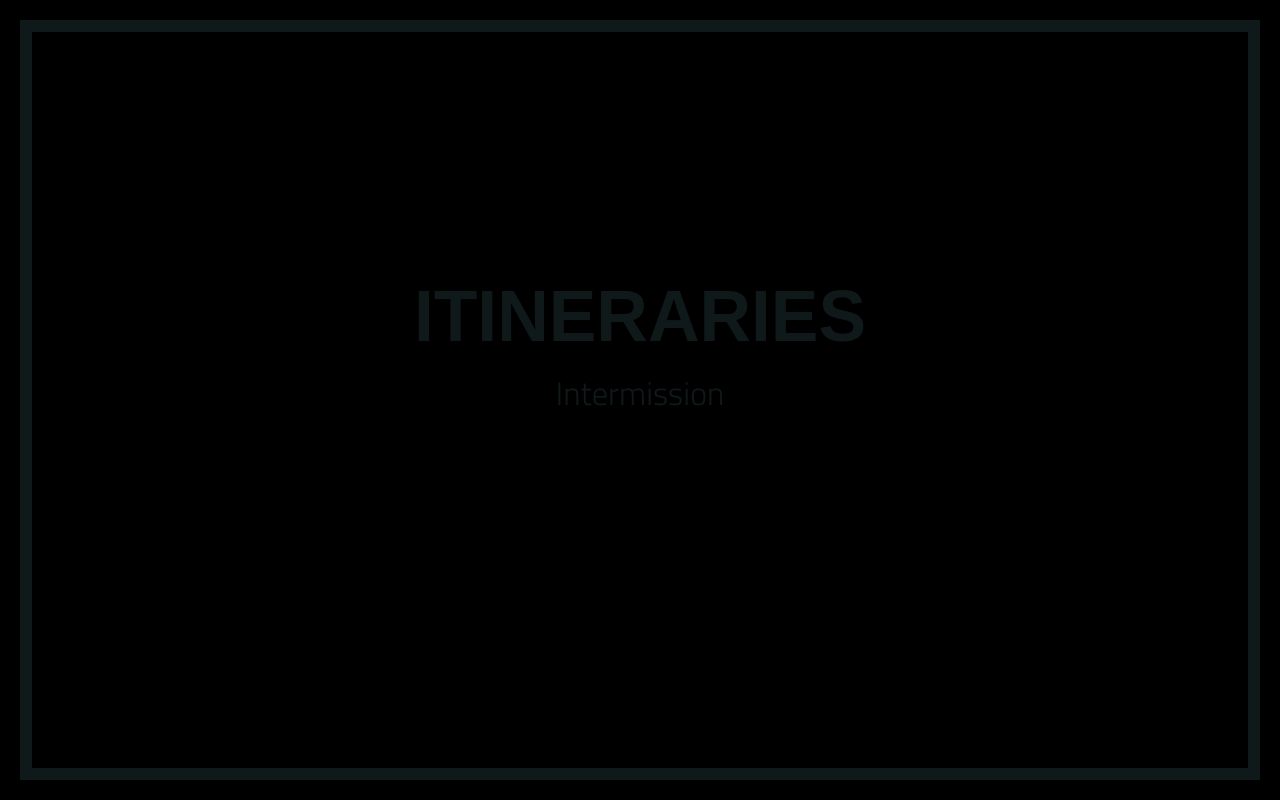
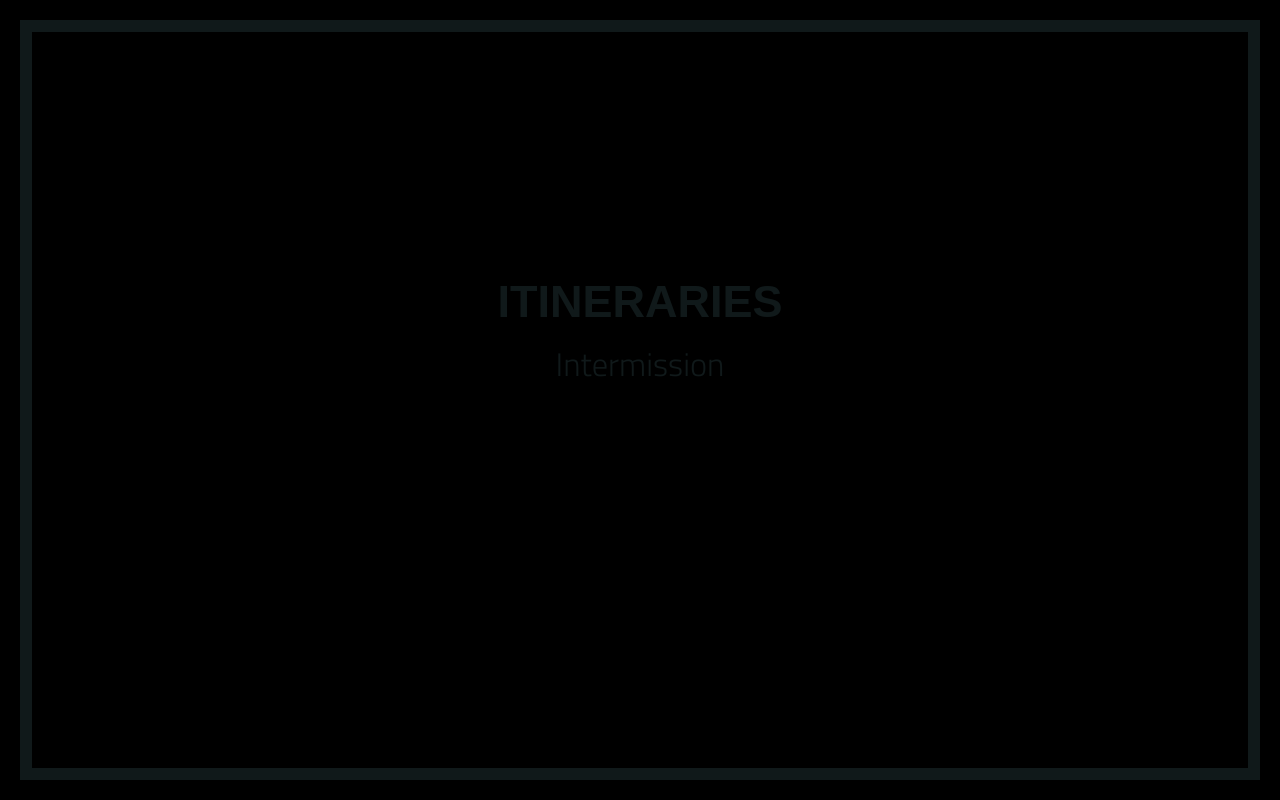
Before and after one commit to thezajmahal/thezajmahal.github.io, a plain HTML site: page index.html in a window 1280 px wide. Drawn offline with nearby package versions, Linux system fonts and the light colour scheme.

Commit message:
Thinking on it
For now

```diff
--- a/styles.css
+++ b/styles.css
@@ -13,7 +13,7 @@ body {
   color: #10191a;
   font-family: 'boucherie-flared', sans-serif;
   font-weight: 600;
-  font-size: 7.14rem;
+  font-size: 4.5rem;
   padding-top: 225px;
 }
 
```
